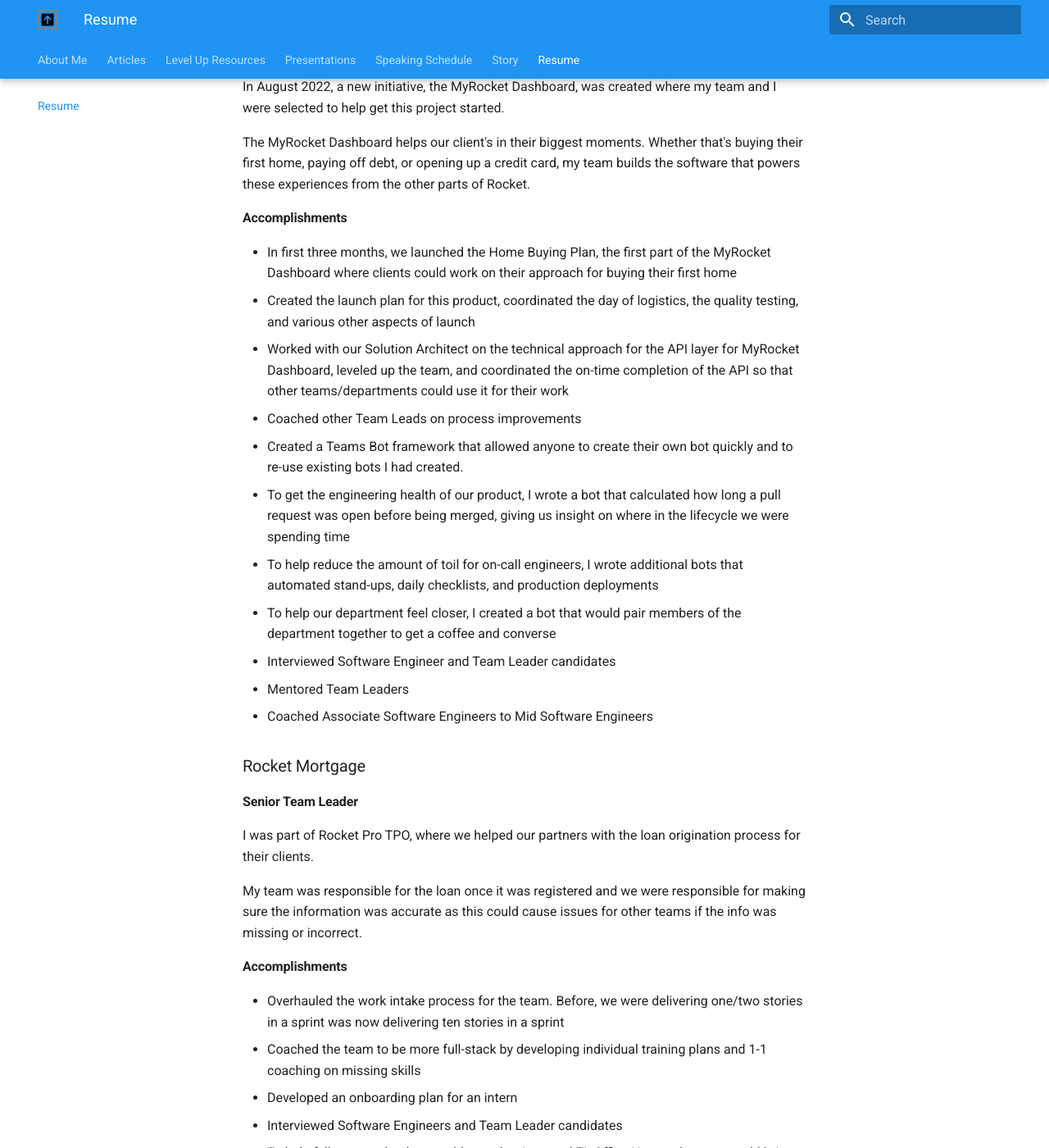
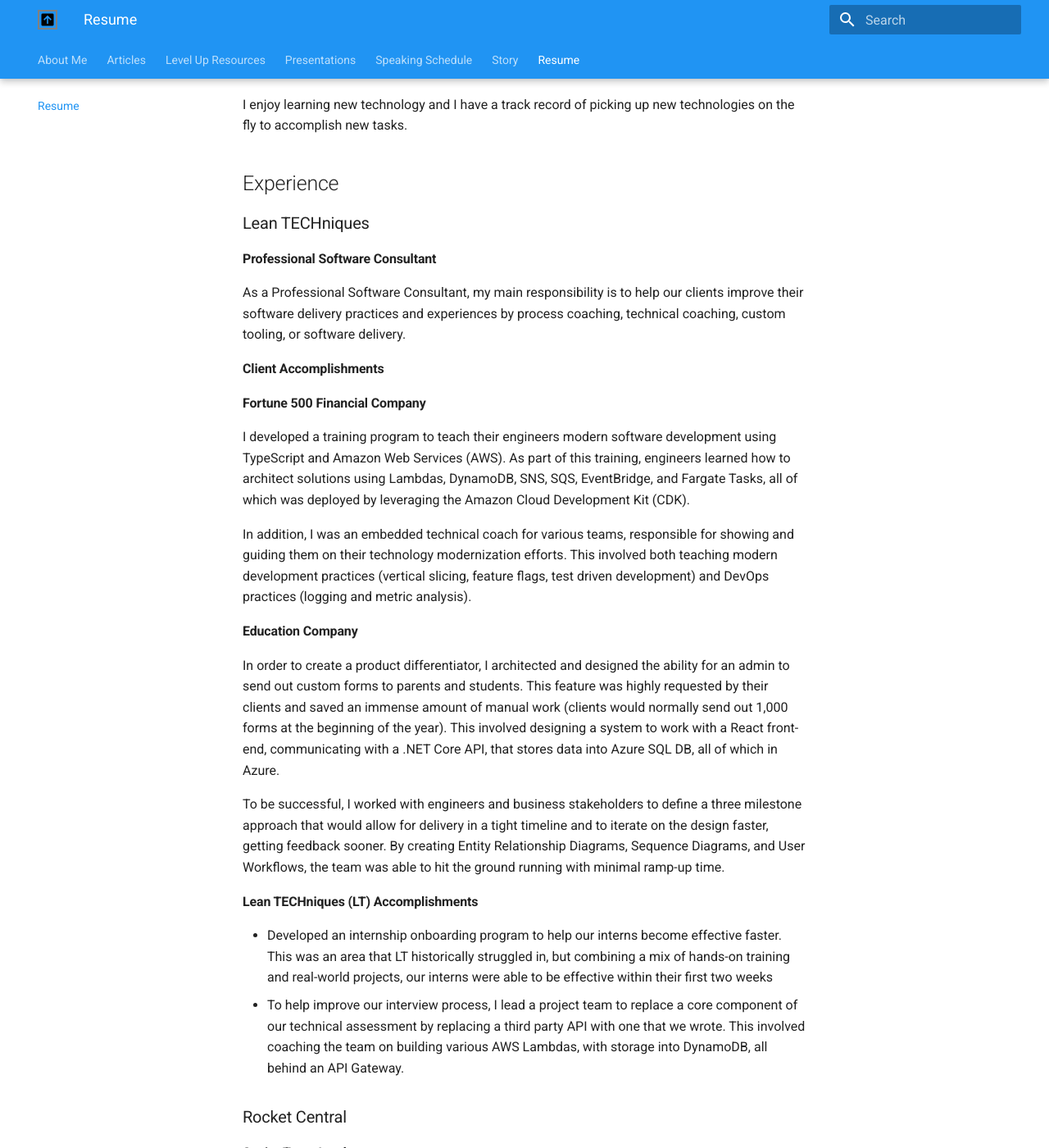
Before and after one commit to cameronpresley/blog, an MkDocs documentation site: the page built from docs/resume.md, in a window 1280 px wide and 1400 px high, scrolled down 719 px. Shown: the whole window at 82% size. Built offline with MkDocs 1.6.1 and Material for MkDocs 9.7.7, drawn with Linux system fonts in a browser that asks for light colours; plug-ins that fetch from the network failed and are left out; some of the changed text lies outside the part shown.

Commit message:
Update resume (#81)
* Added more info to resume

* Updated resume

```diff
--- a/docs/resume.md
+++ b/docs/resume.md
@@ -1,4 +1,11 @@
 # P. Cameron Presley - Resume
+
+## Table of Contents
+- [About Me](#about-me)
+- [Experience](#experience)
+- [Community Involvement](#community-involvement)
+- [Certifications](#certifications)
+- [Education](#education)
 
 ## About Me
 
@@ -11,6 +18,32 @@
 I enjoy learning new technology and I have a track record of picking up new technologies on the fly to accomplish new tasks.
 
 ## Experience
+
+### Lean TECHniques
+#### Professional Software Consultant
+
+As a Professional Software Consultant, my main responsibility is to help our clients improve their software delivery practices and experiences by process coaching, technical coaching, custom tooling, or software delivery.
+
+#### Client Accomplishments
+
+#### Fortune 500 Financial Company
+
+I developed a training program to teach their engineers modern software development using TypeScript and Amazon Web Services (AWS). As part of this training, engineers learned how to architect solutions using Lambdas, DynamoDB, SNS, SQS, EventBridge, and Fargate Tasks, all of which was deployed by leveraging the Amazon Cloud Development Kit (CDK).
+
+In addition, I was an embedded technical coach for various teams, responsible for showing and guiding them on their technology modernization efforts. This involved both teaching modern development practices (vertical slicing, feature flags, test driven development) and DevOps practices (logging and metric analysis).
+
+#### Education Company
+
+In order to create a product differentiator, I architected and designed the ability for an admin to send out custom forms to parents and students. This feature was highly requested by their clients and saved an immense amount of manual work (clients would normally send out 1,000 forms at the beginning of the year). This involved designing a system to work with a React front-end, communicating with a .NET Core API, that stores data into Azure SQL DB, all of which in Azure.
+
+To be successful, I worked with engineers and business stakeholders to define a three milestone approach that would allow for delivery in a tight timeline and to iterate on the design faster, getting feedback sooner. By creating Entity Relationship Diagrams, Sequence Diagrams, and User Workflows, the team was able to hit the ground running with minimal ramp-up time.
+
+
+#### Lean TECHniques (LT) Accomplishments
+
+- Developed an internship onboarding program to help our interns become effective faster. This was an area that LT historically struggled in, but combining a mix of hands-on training and real-world projects, our interns were able to be effective within their first two weeks
+- To help improve our interview process, I lead a project team to replace a core component of our technical assessment by replacing a third party API with one that we wrote. This involved coaching the team on building various AWS Lambdas, with storage into DynamoDB, all behind an API Gateway.
+
 
 ### Rocket Central
 #### Senior Team Leader
@@ -117,8 +150,13 @@
 ## Community Involvement
 
 - Presented at over 70 conferences (see [https://blog.thesoftwarementor.com/speaking-schedule](https://blog.thesoftwarementor.com/speaking-schedule))
-- [Microsoft MVP in Developer Technologies (2018-2023)](https://mvp.microsoft.com/en-us/PublicProfile/5002989)
+- [Microsoft MVP in Developer Technologies (2018-2024)](https://mvp.microsoft.com/en-us/PublicProfile/5002989)
 - Director of Speaker Relation for CodeStock (2018-2022)
+
+## Certifications
+
+- [Microsoft Certified: Azure Administrator Associate](https://learn.microsoft.com/en-us/users/cameronpresley-4042/credentials/2cb0f6ef15460e5c?ref=https%3A%2F%2Fwww.linkedin.com%2F)
+- [Microsoft Certified: Azure Developer Associate](https://learn.microsoft.com/en-us/users/cameronpresley-4042/credentials/ec65dd88cb49f4a2?ref=https%3A%2F%2Fwww.linkedin.com%2F)
 
 ## Education
 
```
